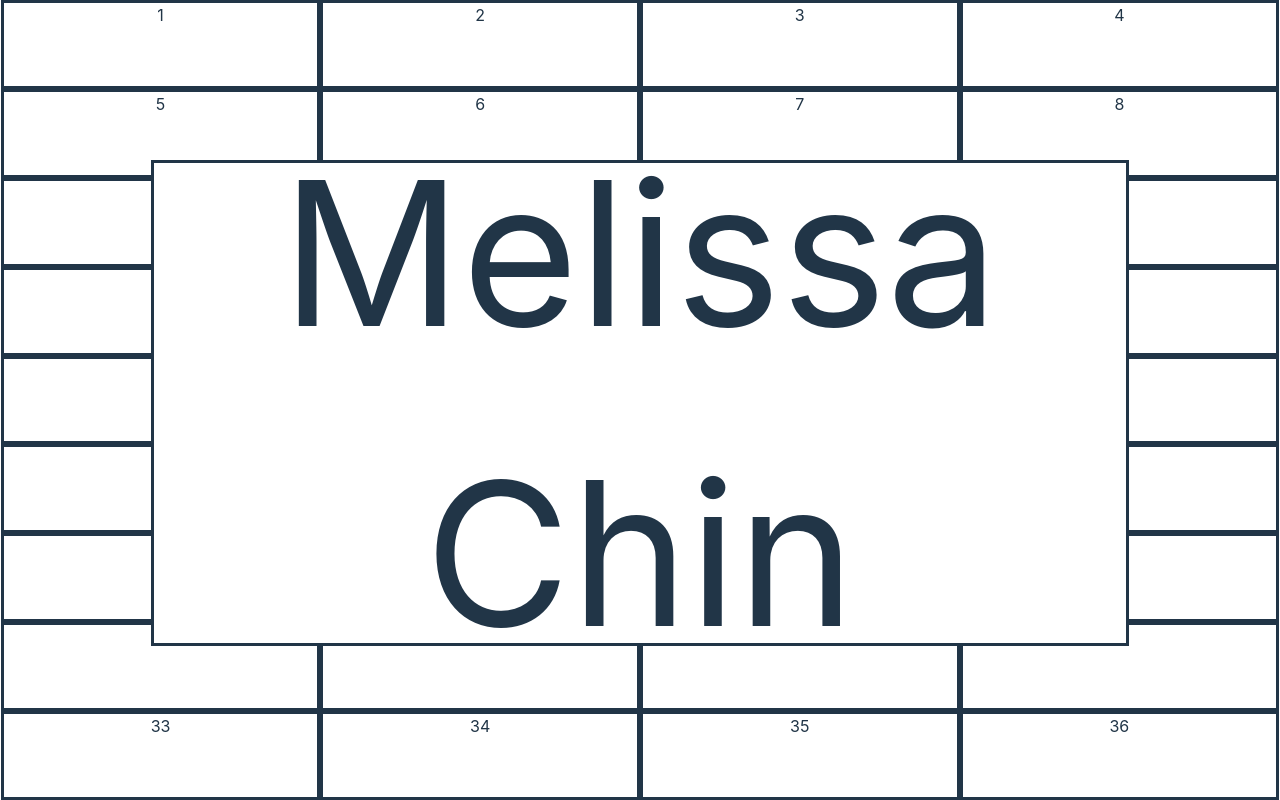
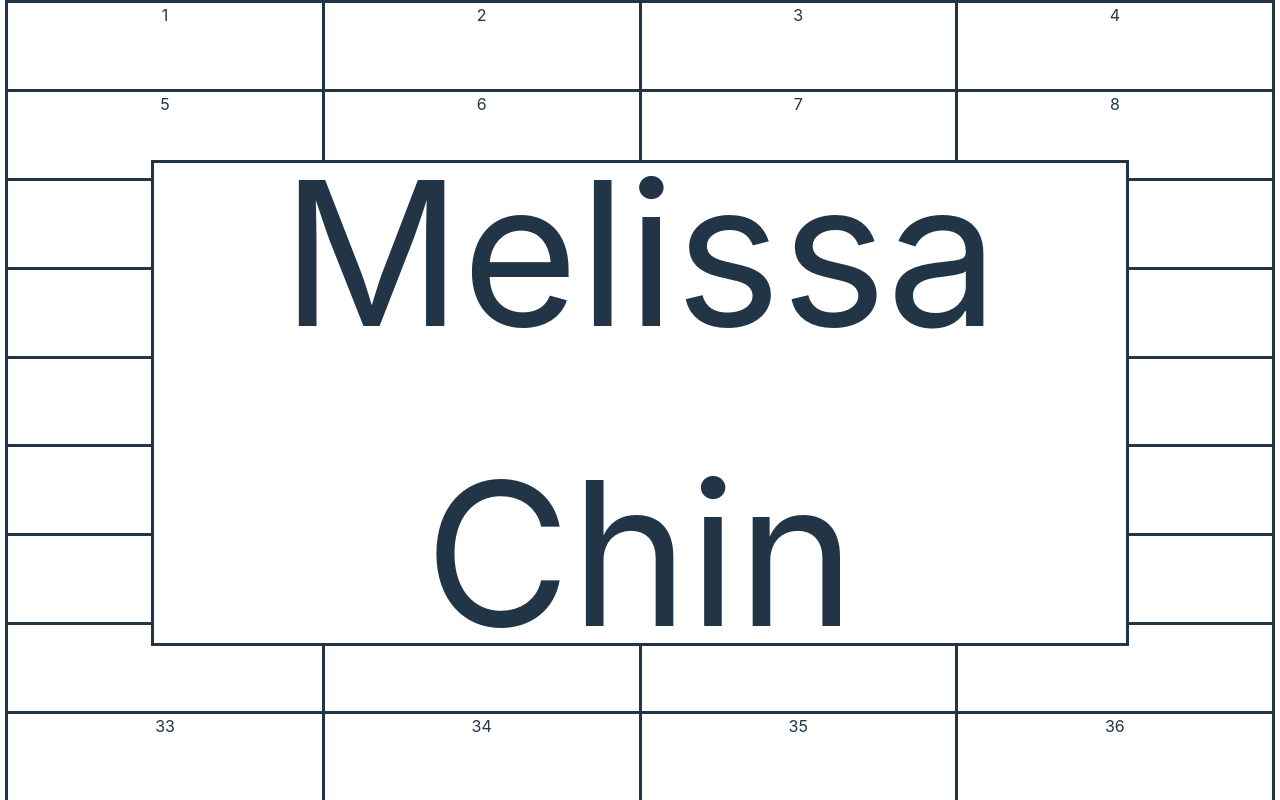
Before and after one commit to mjchin1/WebPageSamples, a React (Vite) app in the folder client/: page /maze in a window 1280 px wide. Built offline with nearby package versions, Linux system fonts and the light colour scheme; a web font is replaced by a local one.

Commit message:
fixed div borders

```diff
--- a/client/src/index.css
+++ b/client/src/index.css
@@ -175,158 +175,184 @@ img {
 }
 
 .mazeSquare1 {
-
-  width: 24.5vw;
-
+  width: 24.5vw;
+  border-bottom: none;
 }
 .mazeSquare2 {
-
-  width: 24.5vw;
+  width: 24.5vw;
+  border-bottom: none;
+  border-left: none;
 }
 .mazeSquare3 {
-
-  width: 24.5vw;
+  width: 24.5vw;
+  border-bottom: none;
+  border-left: none;
 }
 .mazeSquare4 {
-
+  border-bottom: none;
+  border-left: none;
   width: 24.5vw;
 }
 .mazeSquare5 {
-
+  border-bottom: none;
   width: 24.5vw;
 }
 .mazeSquare6 {
-
+  border-bottom: none;
+  border-left: none;
   width: 24.5vw;
 }
 .mazeSquare7 {
-
+  border-bottom: none;
+  border-left: none;
   width: 24.5vw;
 }
 .mazeSquare8 {
-
+  border-bottom: none;
+  border-left: none;
   width: 24.5vw;
 }
 .mazeSquare9 {
-
+  border-bottom: none;
   width: 24.5vw;
 }
 .mazeSquare10 {
-
+  border-bottom: none;
+  border-left: none;
   width: 24.5vw;
 }
 .mazeSquare11 {
-
+  border-bottom: none;
+  border-left: none;
   width: 24.5vw;
 }
 .mazeSquare12 {
-
+  border-bottom: none;
+  border-left: none;
   width: 24.5vw;
 }
 
 .mazeSquare13 {
-
+  border-bottom: none;
   width: 24.5vw;
 }
 
 .mazeSquare14 {
-
+  border-bottom: none;
+  border-left: none;
   width: 24.5vw;
 }
 .mazeSquare15 {
-
+  border-bottom: none;
+  border-left: none;
   width: 24.5vw;
 }
 .mazeSquare16 {
-
+  border-bottom: none;
+  border-left: none;
   width: 24.5vw;
 }
 
 .mazeSquare17 {
-
+  border-bottom: none;
   width: 24.5vw;
 }
 
 .mazeSquare18 {
-
+  border-bottom: none;
+  border-left: none;
   width: 24.5vw;
 }
 
 .mazeSquare19 {
-
+  border-bottom: none;
+  border-left: none;
   width: 24.5vw;
 }
 
 .mazeSquare20 {
-
+  border-bottom: none;
+  border-left: none;
   width: 24.5vw;
 }
 
 .mazeSquare21 {
-
+  border-bottom: none;
   width: 24.5vw;
 
 }
 .mazeSquare22 {
-
+  border-bottom: none;
+  border-left: none;
   width: 24.5vw;
 }
 .mazeSquare23 {
-
+  border-bottom: none;
+  border-left: none;
   width: 24.5vw;
 }
 .mazeSquare24 {
-
+  border-bottom: none;
+  border-left: none;
   width: 24.5vw;
 }
 .mazeSquare25 {
-
+  border-bottom: none;
   width: 24.5vw;
 }
 .mazeSquare26 {
-
+  border-bottom: none;
+  border-left: none;
   width: 24.5vw;
 }
 .mazeSquare27 {
-
+  border-bottom: none;
+  border-left: none;
   width: 24.5vw;
 }
 .mazeSquare28 {
-
+  border-bottom: none;
+  border-left: none;
   width: 24.5vw;
 }
 .mazeSquare29 {
-
+  border-bottom: none;
   width: 24.5vw;
 }
 .mazeSquare30 {
-
+  border-bottom: none;
+  border-left: none;
   width: 24.5vw;
 }
 .mazeSquare31 {
-
+  border-bottom: none;
+  border-left: none;
   width: 24.5vw;
 }
 .mazeSquare32 {
-
+  border-bottom: none;
+  border-left: none;
   width: 24.5vw;
 }
 
 .mazeSquare33 {
-
+  border-bottom: none;
   width: 24.5vw;
 }
 
 .mazeSquare34 {
-
+  border-bottom: none;
+  border-left: none;
   width: 24.5vw;
 }
 .mazeSquare35 {
-
+  border-bottom: none;
+  border-left: none;
   width: 24.5vw;
 }
 .mazeSquare36 {
-
+  border-bottom: none;
+  border-left: none;
   width: 24.5vw;
 }
 
```
